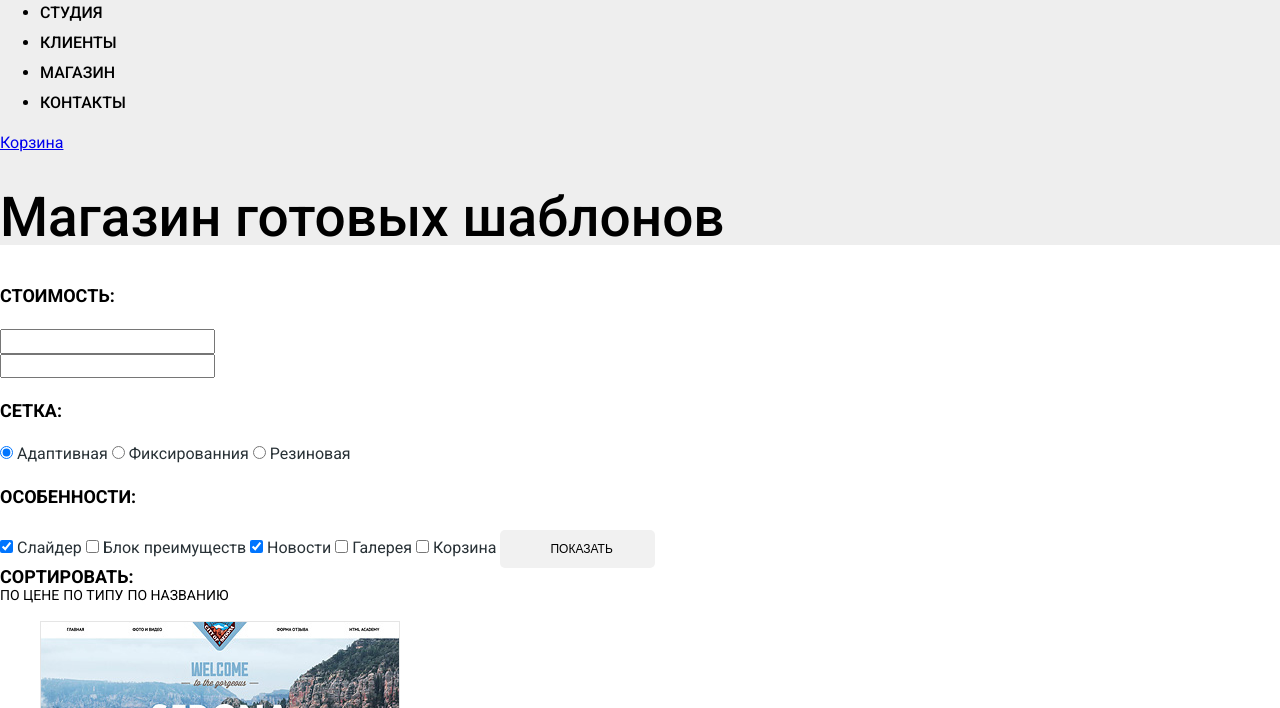
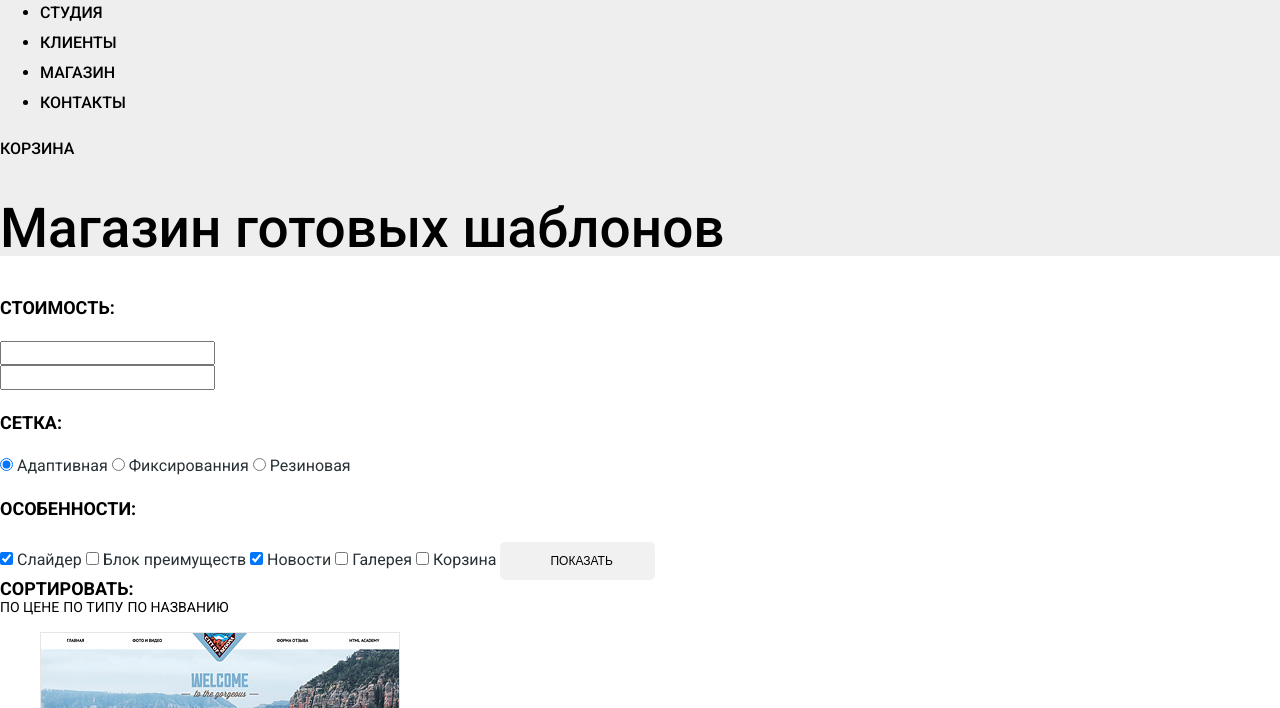
Before and after one commit to Mnemosina/569247-nerds, a plain HTML site: page catalog.html in a window 1280 px wide. Shown: the part 92-800 px from the top of the page. Drawn offline with Linux system fonts and the light colour scheme.

Commit message:
И еще немного

```diff
--- a/css/style.css
+++ b/css/style.css
@@ -11,7 +11,8 @@ header {
 
 /*Тут стили*/
 
-.main-menu-header a {
+.main-menu-header a,
+.main-menu a {
 	font-size: 16px;
 	text-decoration: none;
     text-transform: uppercase;
```
